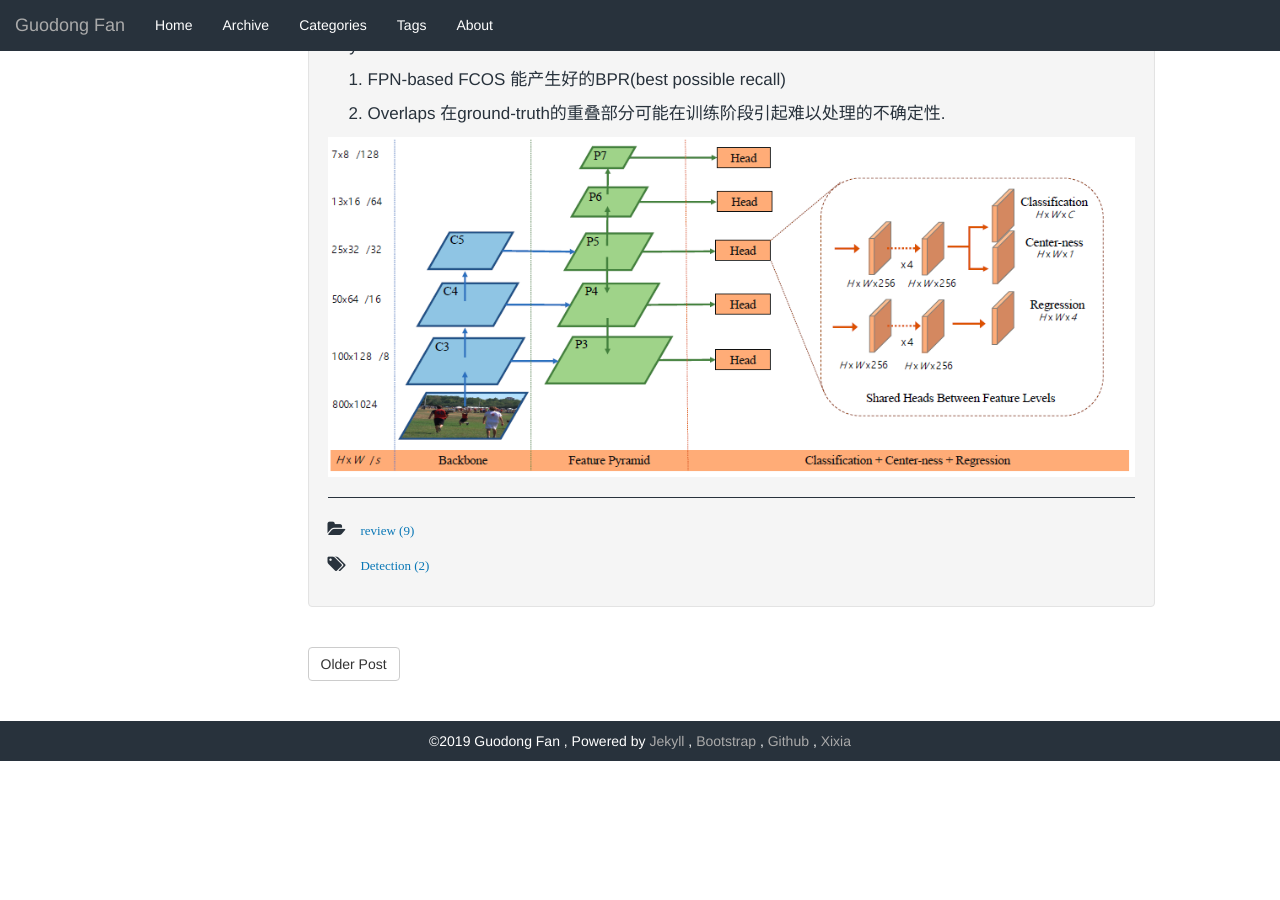
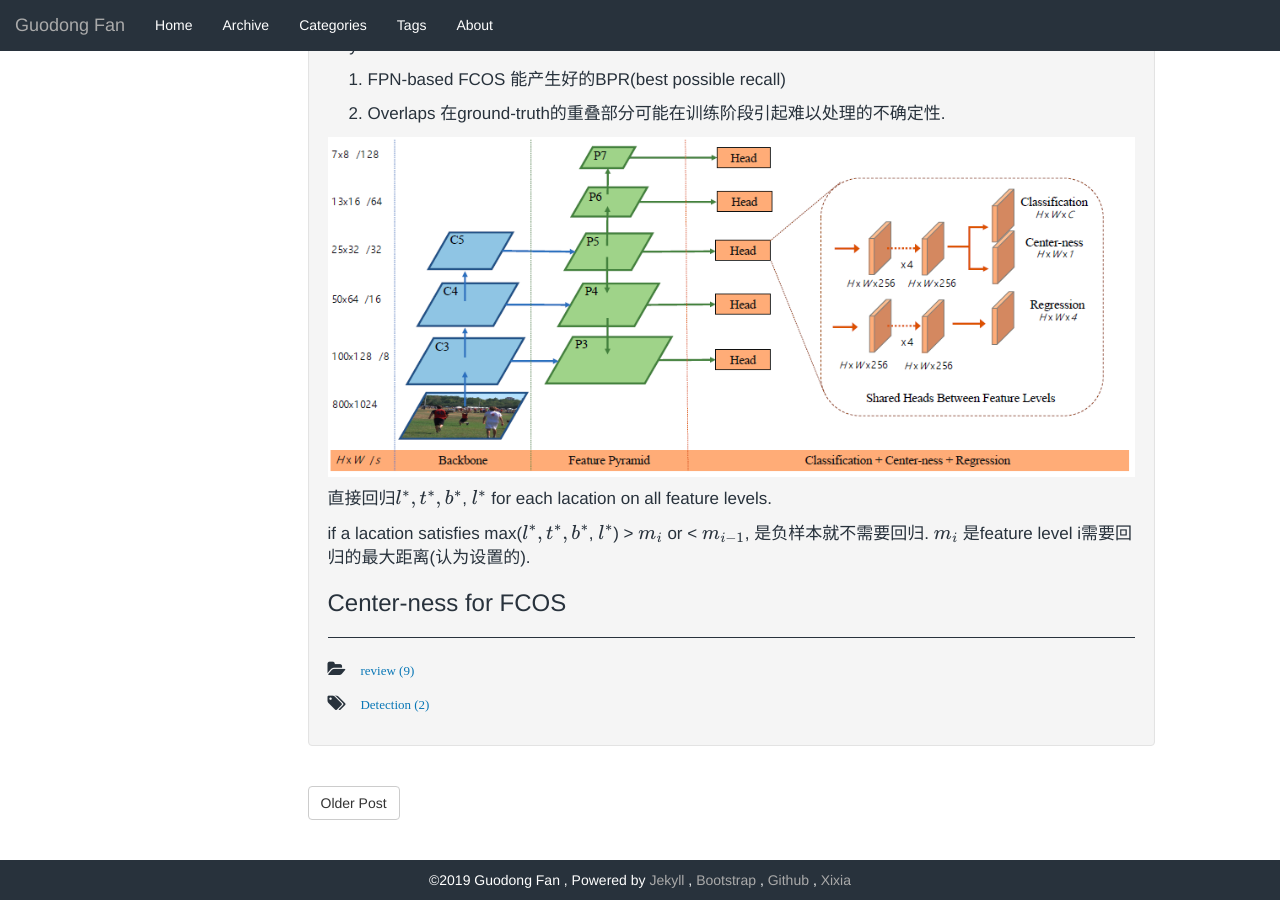
Before and after one commit to GuodongFan/GuodongFan.github.io, a Jekyll site: the page built from _posts/2019-08-13-FCOS.md, in a window 1280 px wide and 900 px high, scrolled down 679 px. Built offline with Jekyll 4.4.1, drawn with Linux system fonts in a browser that asks for light colours; our own code applies the rules of GitHub Pages for plain Markdown files; formulas are drawn with MathJax 3; before the commit the page ends 1440 px from its top, so only the background shows below that.

Commit message:
Update 2019-08-13-FCOS.md

```diff
--- a/_posts/2019-08-13-FCOS.md
+++ b/_posts/2019-08-13-FCOS.md
@@ -37,3 +37,9 @@ why?
 2. Overlaps 在ground-truth的重叠部分可能在训练阶段引起难以处理的不确定性.
 
 ![Architecture](http://plusnet.cn/assets/include/fcos_architecture.png)
+
+直接回归$l^{\*}, t^{\*}, b^{\*}$, $l^{\*}$ for each lacation on all feature levels.
+
+if a lacation satisfies max($l^{\*}, t^{\*}, b^{\*}$, $l^{\*}$) > $m_i$ or < $m_{i-1}$, 是负样本就不需要回归.  $m_i$ 是feature level i需要回归的最大距离(认为设置的).
+
+### Center-ness for FCOS
```
